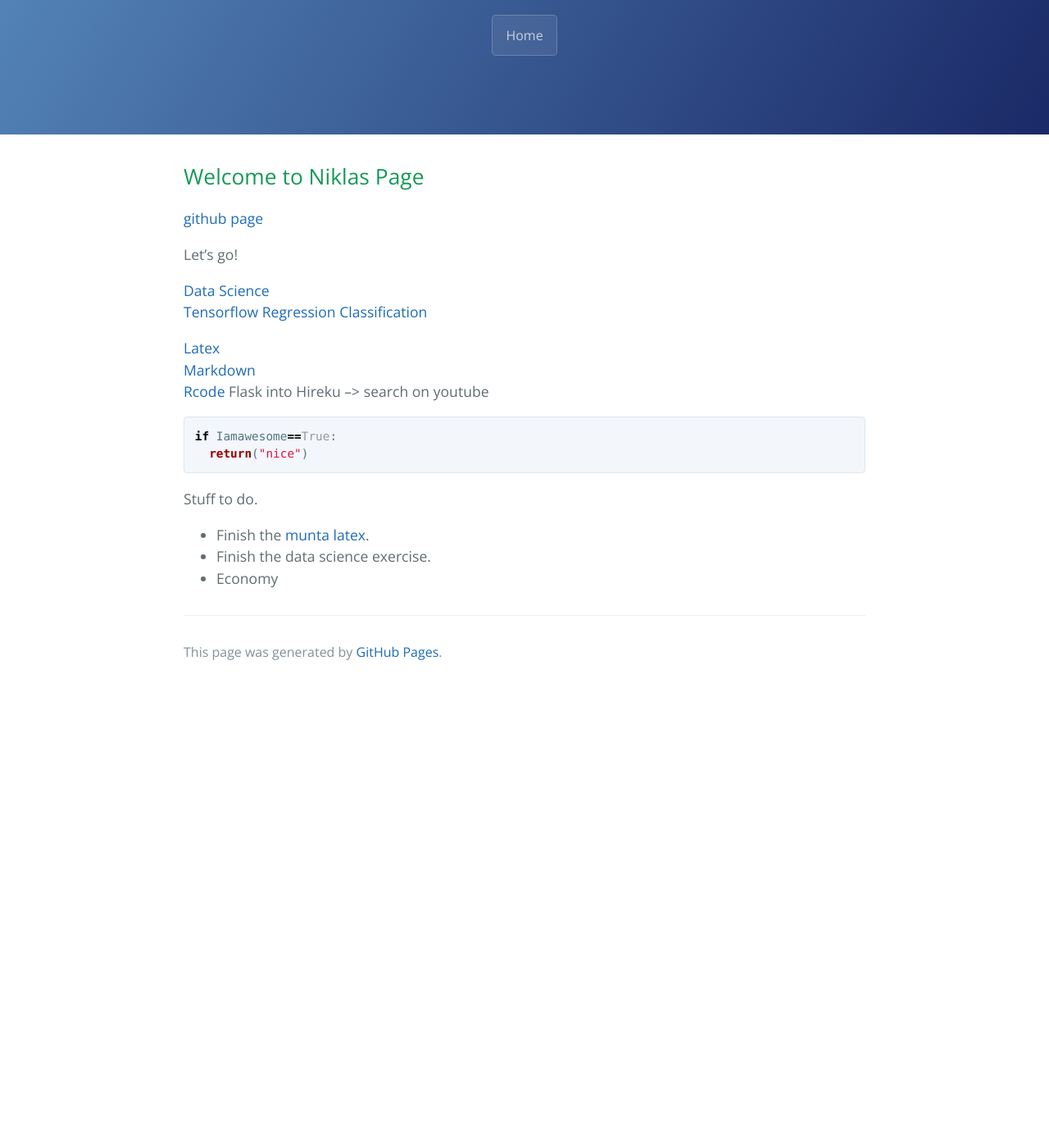
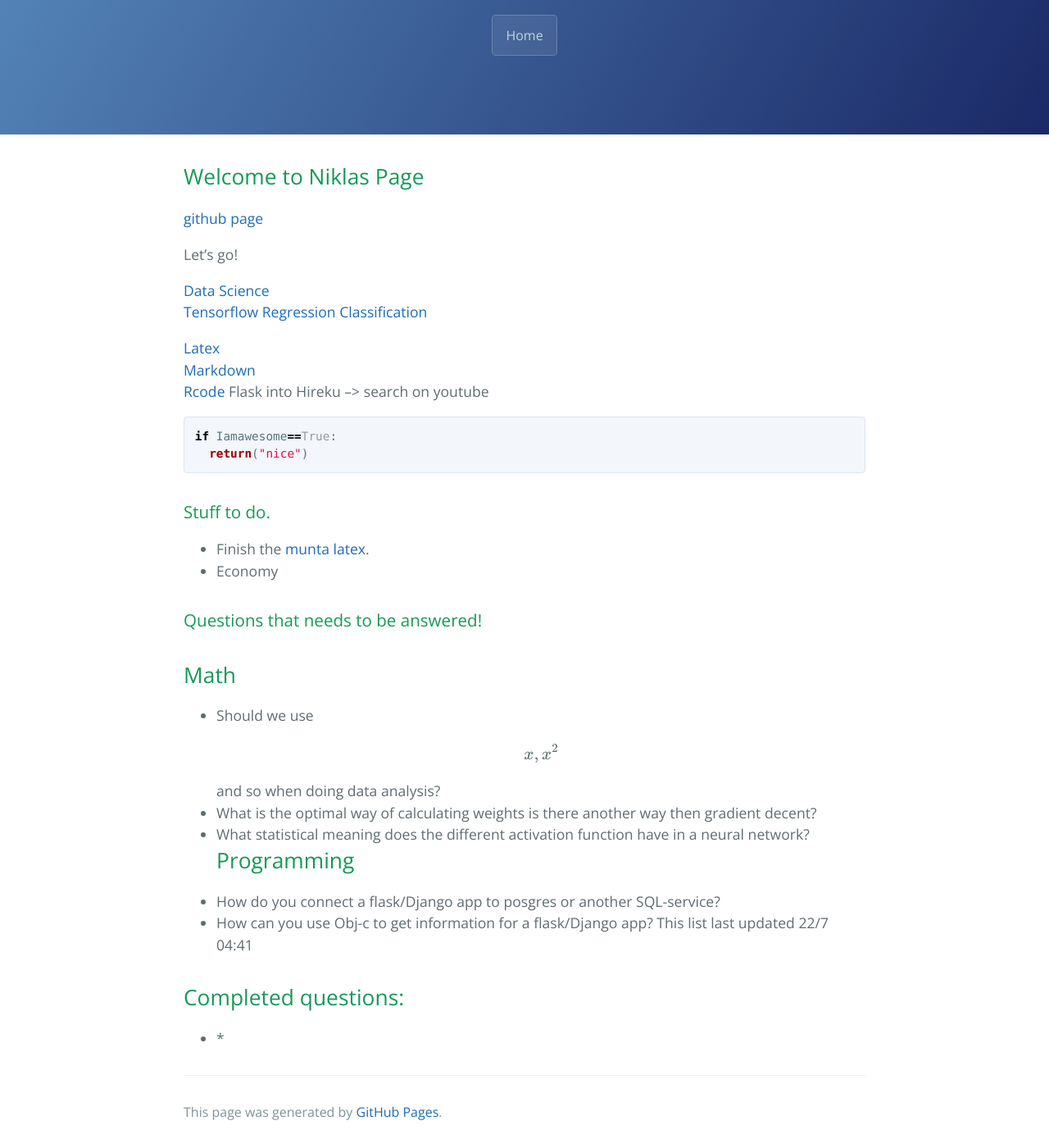
Before and after one commit to niklasinde/niklasinde.github.io, a Jekyll site: the page built from index.md, in a window 1280 px wide and 1400 px high, scrolled down 219 px. Shown: the whole window at 82% size. Built offline with Jekyll 4.4.1, drawn with Linux system fonts in a browser that asks for light colours; nearby versions of some CDN libraries; our own code applies the rules of GitHub Pages for plain Markdown files; formulas are drawn with MathJax 3; before the commit the page ends 1058 px from its top, so only the background shows below that.

Commit message:
The list

````diff
--- a/index.md
+++ b/index.md
@@ -23,8 +23,23 @@ if Iamawesome==True:
   return("nice")
 ```
 
-Stuff to do.
+### Stuff to do.
 
 * Finish the [munta latex](https://www.sharelatex.com/project/592edbf359a8a3210557fb14).<br/>
-* Finish the data science exercise.<br/>
 * Economy
+
+
+
+### Questions that needs to be answered!
+## Math
+* Should we use \\[ x, x^2 \\] and so when doing data analysis?
+* What is the optimal way of calculating weights is there another way then gradient decent?
+* What statistical meaning does the different activation function have in a neural network?
+## Programming
+* How do you connect a flask/Django app to posgres or another SQL-service?
+* How can you use Obj-c to get information for a flask/Django app?
+This list last updated 22/7 04:41
+
+## Completed questions:
+*
+*
````
